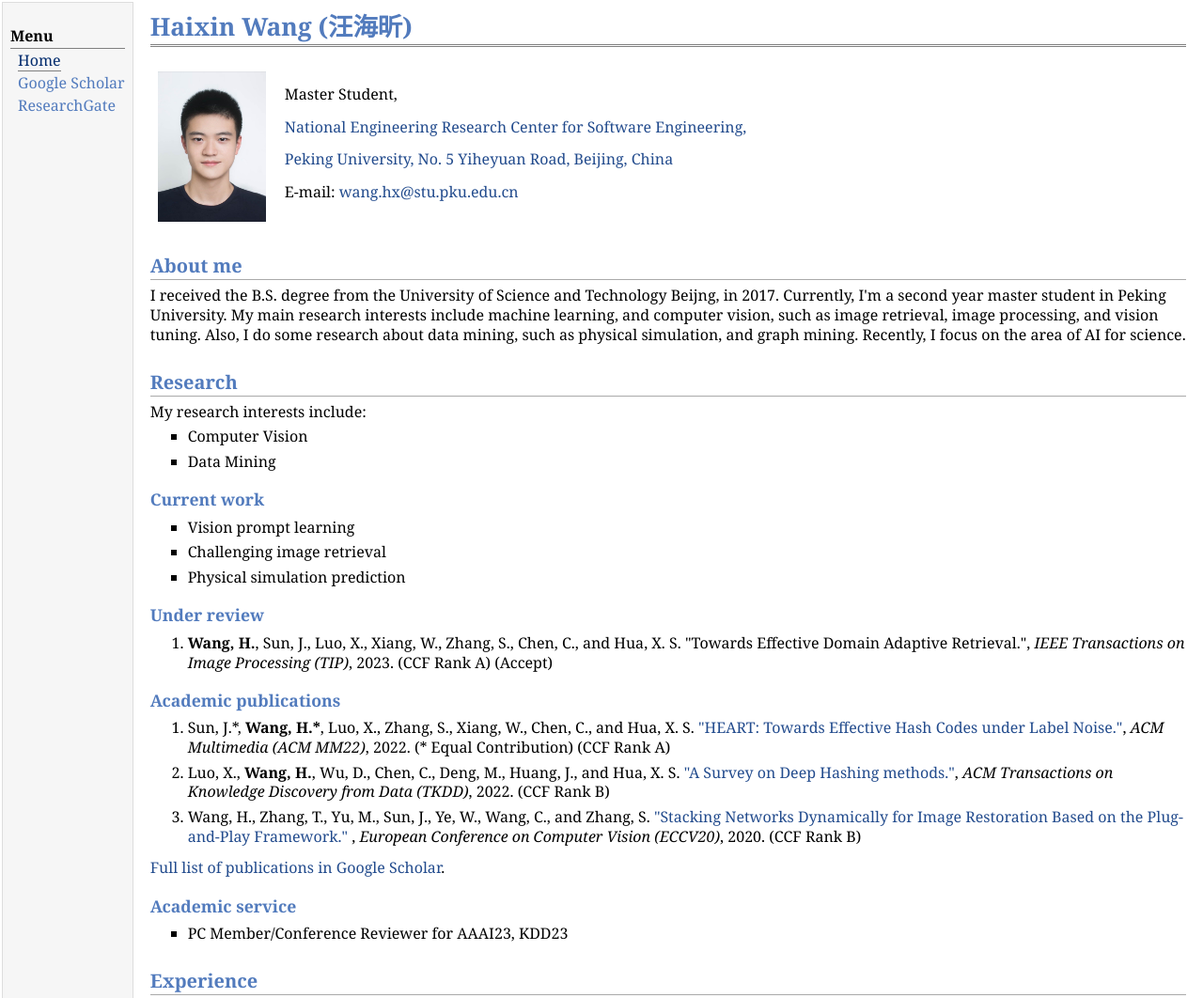
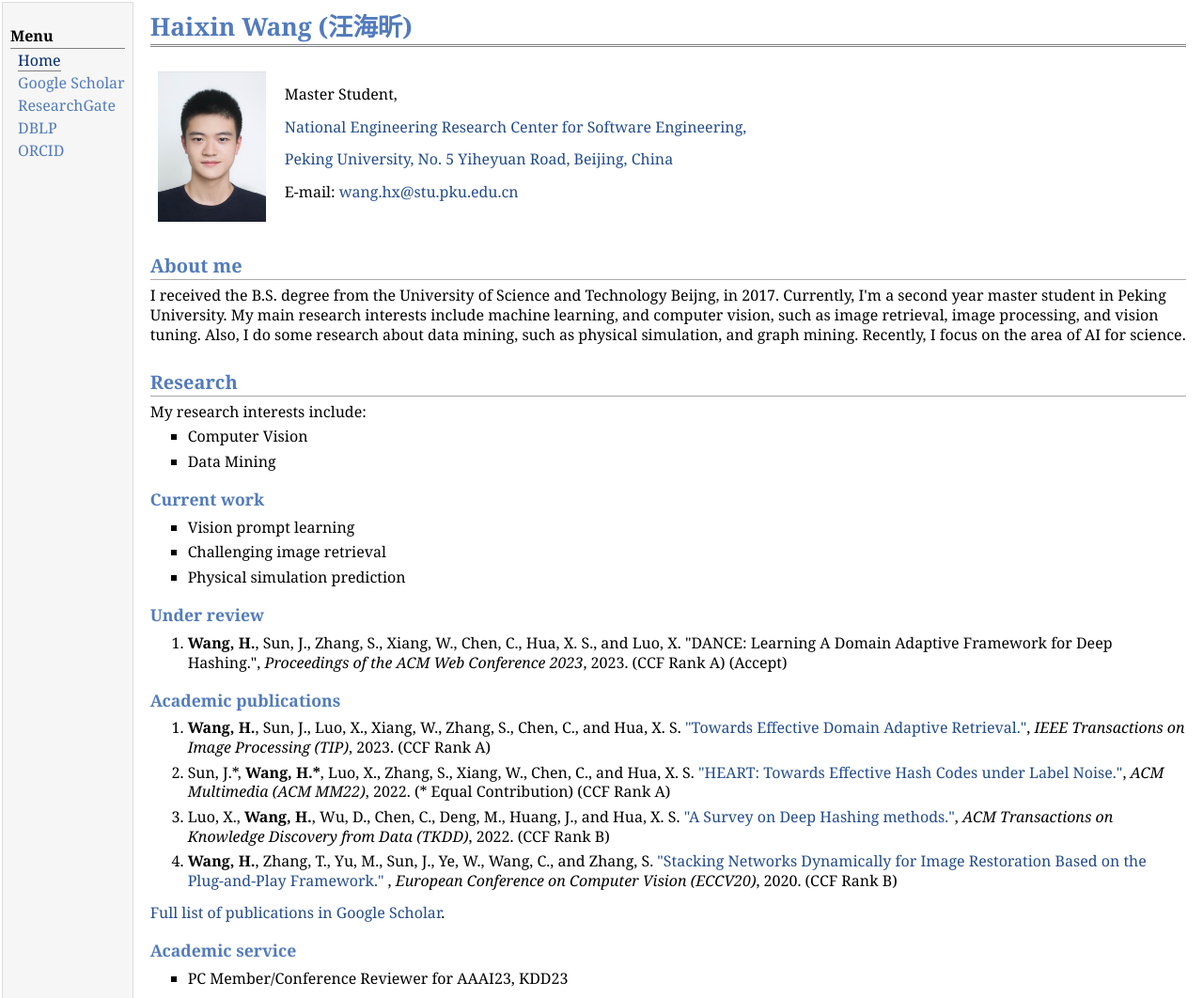
Before and after one commit to jianglong-nie/jianglong-nie.github.io, a plain HTML site: page index.html in a window 1280 px wide. Shown: the top 1062 px of the page at 94% size. Drawn offline with Linux system fonts and the light colour scheme.

Commit message:
first commit

```diff
--- a/index.html
+++ b/index.html
@@ -17,8 +17,9 @@
 <div class="menu-item"><a href="index.html" class="current">Home</a></div>
 <div class="menu-item"><a href="https://scholar.google.com/citations?user=RGZUJOkAAAAJ&hl=zh-CN">Google Scholar</a></div>
 <div class="menu-item"><a href="https://www.researchgate.net/profile/Haixin-Wang-4?ev=hdr_xprf">ResearchGate</a></div>
-<!-- <div class="menu-item"><a href="https://github.com/XiuzeZhou">GitHub</a></div> -->
-<!-- <div class="menu-item"><a href="http://snailwish.com/">个人博客</a></div> -->
+<div class="menu-item"><a href=https://dblp.org/pid/81/5956-3.html>DBLP</a></div>
+<div class="menu-item"><a href=https://orcid.org/0000-0002-5714-0149>ORCID</a></div>
+
 </td>
 <td id="layout-content">
 <div id="toptitle">
@@ -57,16 +58,18 @@ E-mail: <a href="mailto:wang.hx@stu.pku.edu.cn">wang.hx@stu.pku.edu.cn</a></p>
 </ul>
 <h3>Under review</h3>
 <ol>
-<li><p> <b>Wang, H.</b>, Sun, J., Luo, X., Xiang, W., Zhang, S., Chen, C., and Hua, X. S. "Towards Effective Domain Adaptive Retrieval.", <i>IEEE Transactions on Image Processing (TIP)</i>, 2023. (CCF Rank A) (Accept)
+<li><p> <b>Wang, H.</b>, Sun, J., Zhang, S., Xiang, W., Chen, C., Hua, X. S., and Luo, X. "DANCE: Learning A Domain Adaptive Framework for Deep Hashing.", <i>Proceedings of the ACM Web Conference 2023</i>, 2023. (CCF Rank A) (Accept)
 </li>
 </ol>
 <h3>Academic publications </h3>
 <ol>
+<li><p><b>Wang, H.</b>, Sun, J., Luo, X., Xiang, W., Zhang, S., Chen, C., and Hua, X. S. <a href="https://dl.acm.org/doi/abs/10.1145/3532624">"Towards Effective Domain Adaptive Retrieval."</a>, <i>IEEE Transactions on Image Processing (TIP)</i>, 2023. (CCF Rank A) </p>
+</li>
 <li><p>Sun, J.*, <b>Wang, H.*</b>, Luo, X., Zhang, S., Xiang, W., Chen, C., and Hua, X. S. <a href="https://dl.acm.org/doi/10.1145/3503161.3548127">"HEART: Towards Effective Hash Codes under Label Noise."</a>, <i>ACM Multimedia (ACM MM22)</i>, 2022. (* Equal Contribution) (CCF Rank A) </p>
 </li>
 <li><p>Luo, X., <b>Wang, H.</b>, Wu, D., Chen, C., Deng, M., Huang, J., and Hua, X. S. <a href="https://dl.acm.org/doi/abs/10.1145/3532624">"A Survey on Deep Hashing methods."</a>, <i>ACM Transactions on Knowledge Discovery from Data (TKDD)</i>, 2022. (CCF Rank B) </p>
 </li>
-<li><p>Wang, H., Zhang, T., Yu, M., Sun, J., Ye, W., Wang, C., and Zhang, S. <a href="https://link.springer.com/chapter/10.1007/978-3-030-58601-0_27">"Stacking Networks Dynamically for Image Restoration Based on the Plug-and-Play Framework."</a> , <i>European Conference on Computer Vision (ECCV20)</i>, 2020. (CCF Rank B)</p>
+<li><p><b>Wang, H.</b>, Zhang, T., Yu, M., Sun, J., Ye, W., Wang, C., and Zhang, S. <a href="https://link.springer.com/chapter/10.1007/978-3-030-58601-0_27">"Stacking Networks Dynamically for Image Restoration Based on the Plug-and-Play Framework."</a> , <i>European Conference on Computer Vision (ECCV20)</i>, 2020. (CCF Rank B)</p>
 </li>
 </ol>
 <p><a href="https://scholar.google.com/citations?user=RGZUJOkAAAAJ&hl=zh-CN">Full list of publications in Google Scholar</a>.</p>
```
